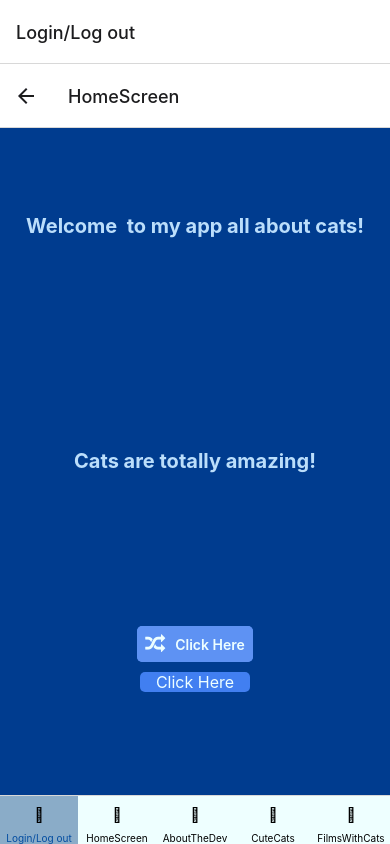
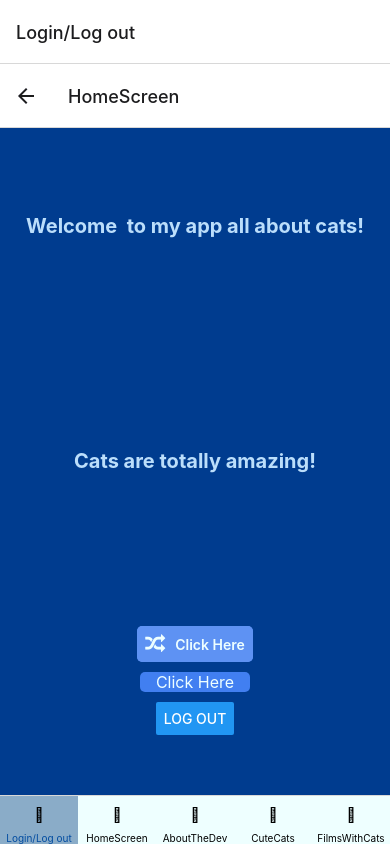
Before and after one commit to HsShortland/Love_of_cats, a React Native app: screen /HomeScreen in a window 390 px wide. Built offline with nearby package versions, Linux system fonts and the light colour scheme.

Commit message:
log out on home navigate back to login

```diff
--- a/src/Screens/HomeScreen.js
+++ b/src/Screens/HomeScreen.js
@@ -3,12 +3,23 @@ import { StyleSheet, Text, View, Button, TextInput, ScrollView } from 'react-nat
 import Button1 from '../Components/Button1';
 import Button2 from '../Components/Button2';
 import * as React from 'react';
-import { useSelector} from 'react-redux';
+import { useSelector, useDispatch} from 'react-redux';
 
 
-export default function HomeScreen() {
+
+export default function HomeScreen({navigation}) {
 
 const signUp = useSelector((state) => state.signUpAndLogOut);
+const dispatch = useDispatch()
+function logOut() {
+    const action = {
+        type: "SIGN_OUT",
+    }
+    dispatch(action)
+}
+function logOutNavigateToLogin(){
+    navigation.navigate('Login')
+}
 
     return (
 
@@ -20,6 +31,7 @@ const signUp = useSelector((state) => state.signUpAndLogOut);
         <View style={styles.buttons}>
             <Button1></Button1>
             <Button2 details='Click Here'></Button2>
+            <Button title='Log out' onPress={() => {logOut(); logOutNavigateToLogin();}}></Button>
         </View>
     </View>
 );
```
